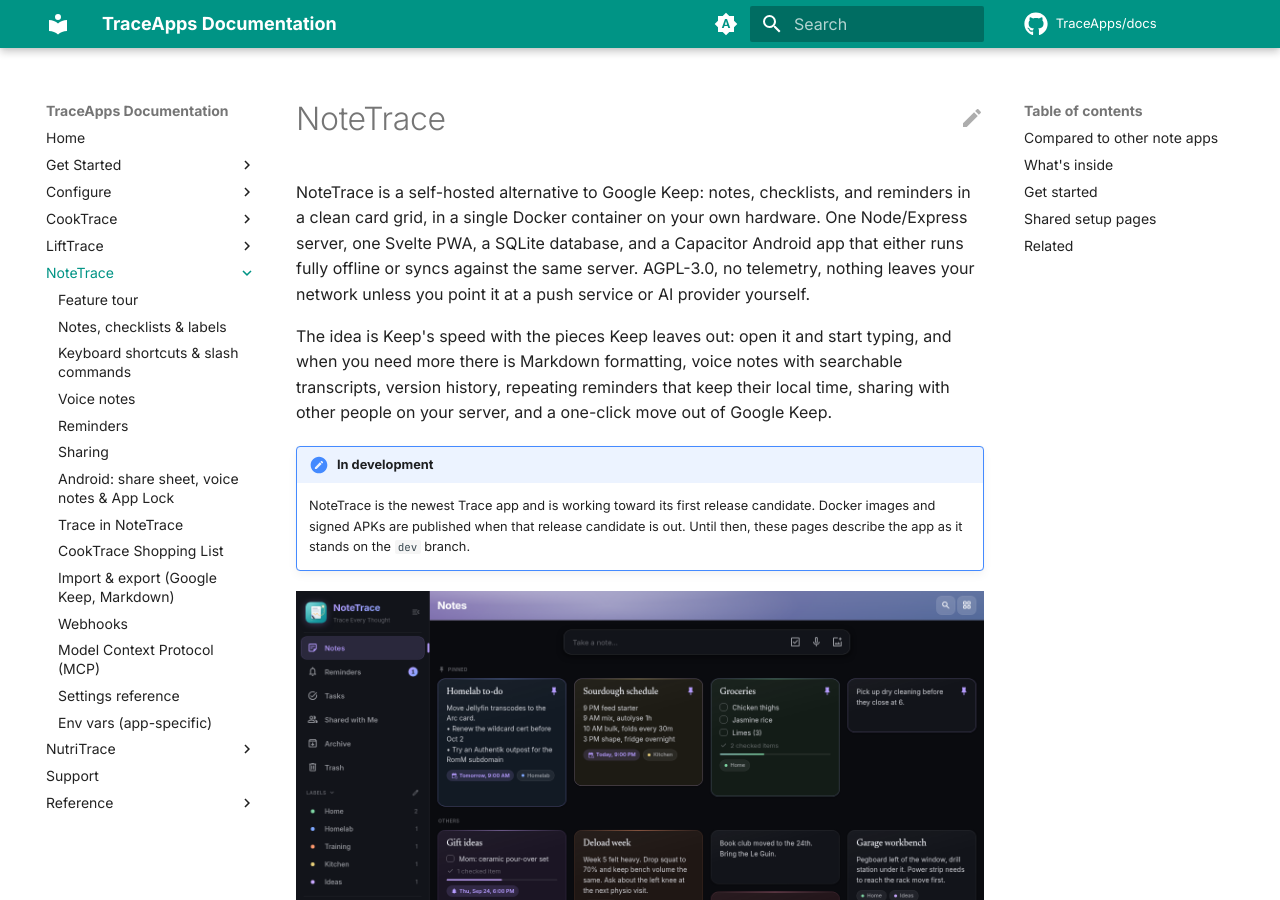
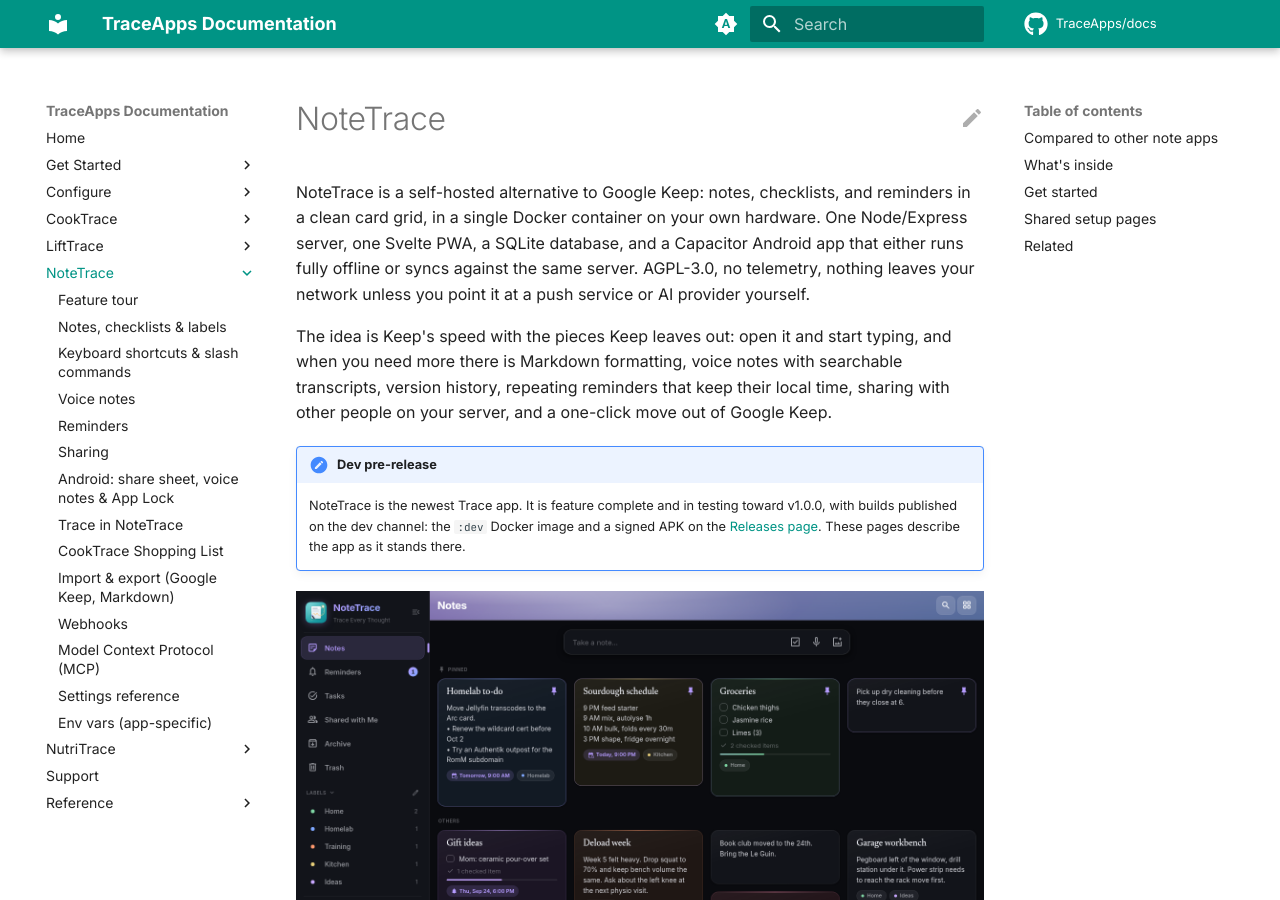
Before and after one commit to TraceApps/docs, an MkDocs documentation site: the page built from docs/notetrace/index.md, in a window 1280 px wide and 900 px high. Built offline with MkDocs 1.6.1 and Material for MkDocs 9.7.7, drawn with Linux system fonts in a browser that asks for light colours; comment, search, counter and statistics services are not loaded.

```diff
--- a/docs/notetrace/index.md
+++ b/docs/notetrace/index.md
@@ -4,8 +4,8 @@ NoteTrace is a self-hosted alternative to Google Keep: notes, checklists, and re
 
 The idea is Keep's speed with the pieces Keep leaves out: open it and start typing, and when you need more there is Markdown formatting, voice notes with searchable transcripts, version history, repeating reminders that keep their local time, sharing with other people on your server, and a one-click move out of Google Keep.
 
-!!! note "In development"
-    NoteTrace is the newest Trace app and is working toward its first release candidate. Docker images and signed APKs are published when that release candidate is out. Until then, these pages describe the app as it stands on the `dev` branch.
+!!! note "Dev pre-release"
+    NoteTrace is the newest Trace app. It is feature complete and in testing toward v1.0.0, with builds published on the dev channel: the `:dev` Docker image and a signed APK on the [Releases page](https://github.com/TraceApps/notetrace/releases). These pages describe the app as it stands there.
 
 ![NoteTrace notes grid with pinned notes, checklists, reminders, and labels](../assets/img/notetrace/01-notes.png)
 
--- a/mkdocs.yml
+++ b/mkdocs.yml
@@ -191,7 +191,6 @@ nav:
       - Radio player: lifttrace/radio.md
       - Coaching: lifttrace/coaching.md
       - Statistics & PRs: lifttrace/statistics.md
-      - Progress photos: lifttrace/progress.md
       - Workout history import: lifttrace/import.md
       - NutriTrace federation: lifttrace/nt-federation.md
       - Model Context Protocol (MCP): lifttrace/mcp.md
```
Also changed, not shown: docs/notetrace/cooktrace.md (+3 -0 lines), docs/support.md (+2 -2 lines).
